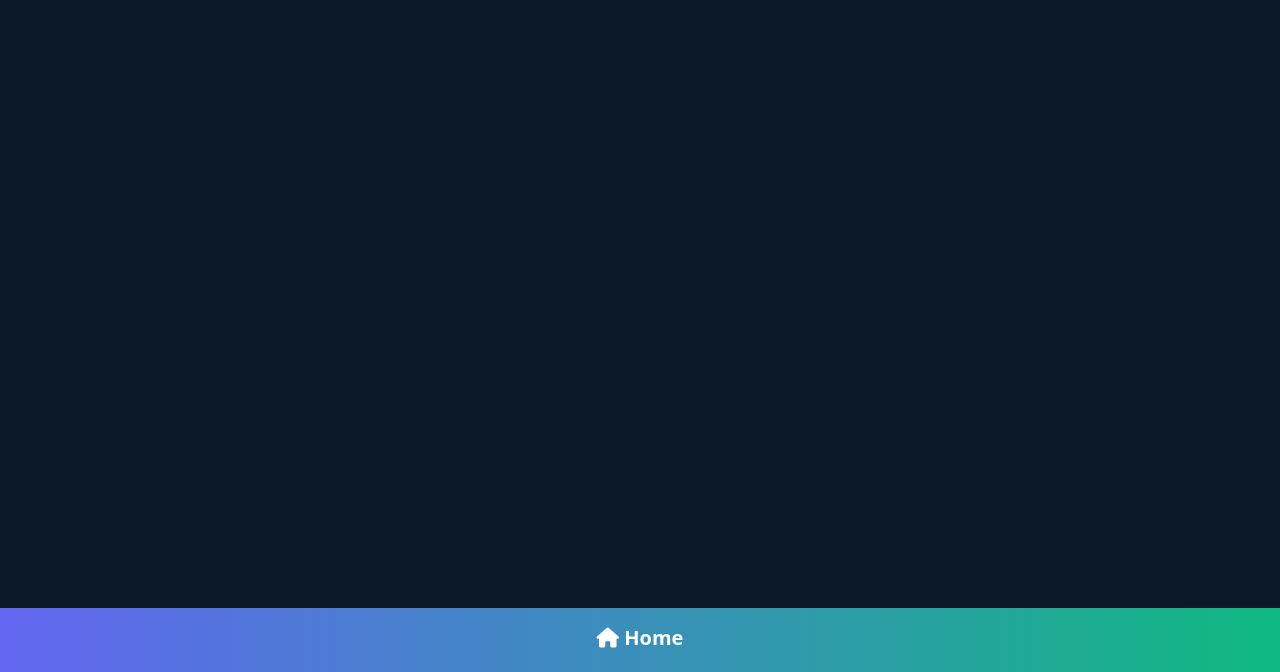
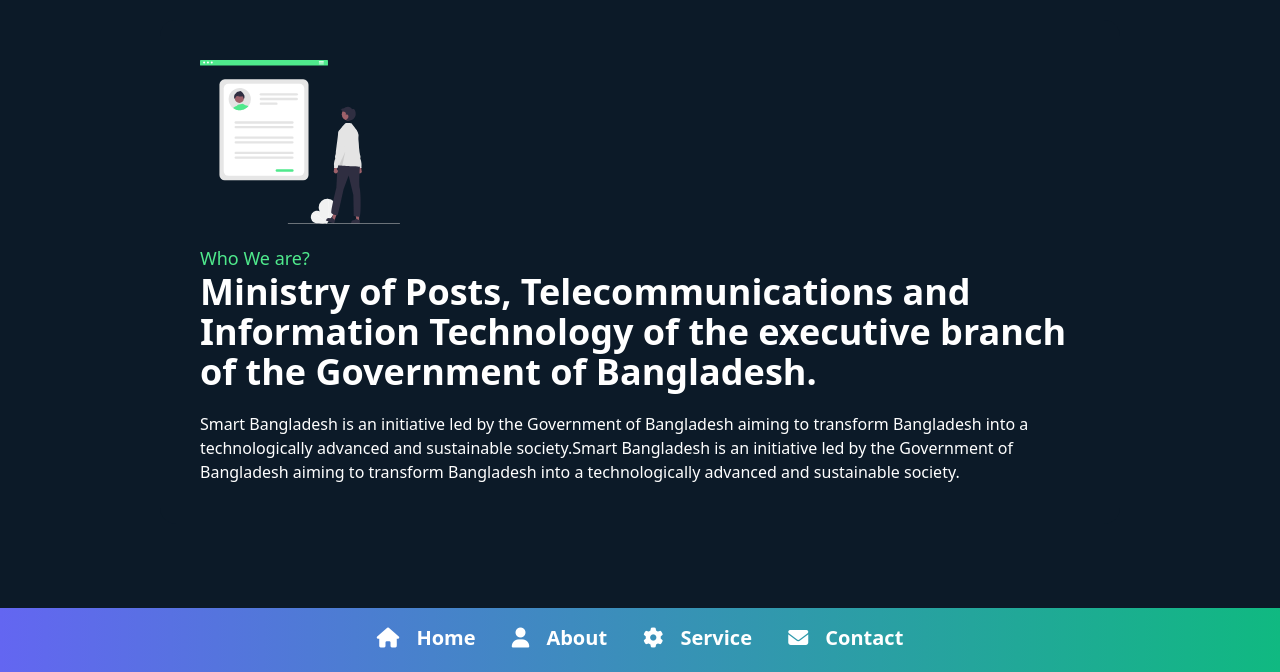
Before and after one commit to alauddindipu/tail, a website built with Vite: page index.html in a window 1280 px wide. Shown: the part 128-800 px from the top of the page. Built offline with nearby package versions, Linux system fonts and the light colour scheme.

Commit message:
about section made

```diff
--- a/index.html
+++ b/index.html
@@ -18,16 +18,54 @@
         <nav id="mainmenu">
             <ul class="text-center">
                 <li class="active inline-block">
-                    <a class="block px-4 py-4 text-white text-xl font-semibold transition-all hover:bg-primary-color hover:text-black"  href="#home">
-                        <i class="fa-solid fa-house"></i>
-                        <span>Home</span>
+                    <a class="block px-4 py-4 text-white text-xl font-semibold
+                     transition-all hover:bg-primary-color hover:text-black"  href="#home">
+                        <i class="fa-solid fa-house pr-0 md:pr-3"></i>
+                        <span class="hidden md:inline-block">Home</span>
                     </a>
                 </li>
+                <li class="active inline-block">
+                    <a class="block px-4 py-4 text-white text-xl font-semibold
+                     transition-all hover:bg-primary-color hover:text-black"  href="#about">
+                        <i class="fa-solid fa-user pr-0 md:pr-3"></i>
+                        <span class="hidden md:inline-block">About</span>
+                    </a>
+                </li>
+                <li class="active inline-block">
+                    <a class="block px-4 py-4 text-white text-xl font-semibold
+                    transition-all hover:bg-primary-color hover:text-black"  href="#service">
+                        <i class="fa-solid fa-gear pr-0 md:pr-3"></i>
+                        <span class="hidden md:inline-block">Service</span>
+                    </a>
+                </li>
+                <li class="active inline-block">
+                    <a class="block px-4 py-4 text-white text-xl font-semibold
+                     transition-all hover:bg-primary-color hover:text-black"  href="#contact">
+                        <i class="fa-solid fa-envelope pr-0 md:pr-3"></i>
+                        <span class="hidden md:inline-block">Contact</span>
+                    </a>
+                </li>
+
             </ul>
         </nav>
     </header>
 
-
+    <section id="about" class="h-screen flex justify-center items-center">
+        <div class="w-3/4">
+            <div class="bg-bg-dark-color p-10 rounded-2xl border-zinc-700">
+                <img src="img/about.svg" alt="about" class="w-custom-image-width mb-5">
+                <h5 class="text-lg text-primary-color">Who We are?</h5>
+                <h3 class="text-xl md:text-4xl text-white font-semibold mb-5">
+                     Ministry of Posts, Telecommunications
+                     and Information Technology of the executive branch of the Government of Bangladesh.
+                </h3>
+                <p class="text-white hidden md:block">Smart Bangladesh is an initiative led by the Government of Bangladesh aiming to transform Bangladesh
+                     into a technologically advanced and sustainable society.Smart Bangladesh is an
+                     initiative led by the Government of Bangladesh aiming to transform Bangladesh into
+                     a technologically advanced and sustainable society.</p>
+            </div>
+        </div>
+    </section>
 
 </body>
 </html>
```
Also changed, not shown: img/about.svg (added), img/contact.svg (added), img/home.svg (added), img/service.svg (added).
